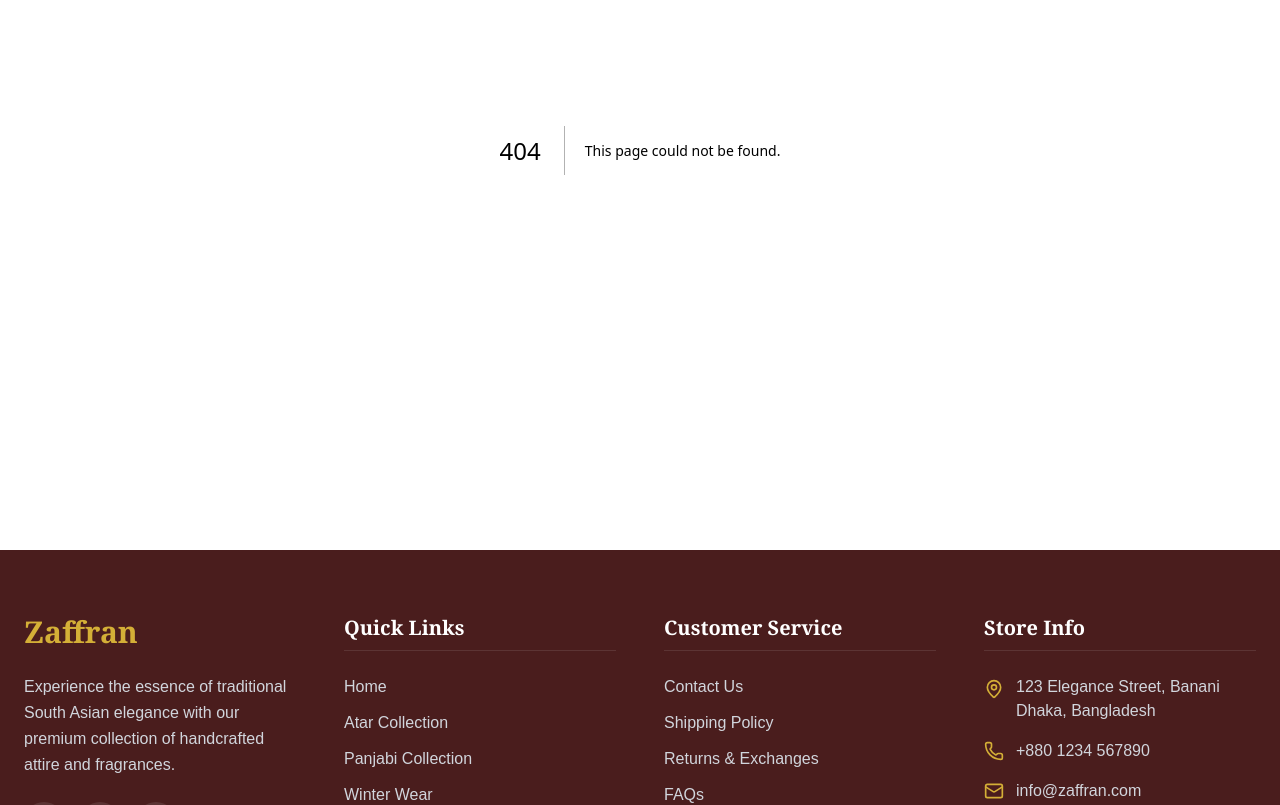
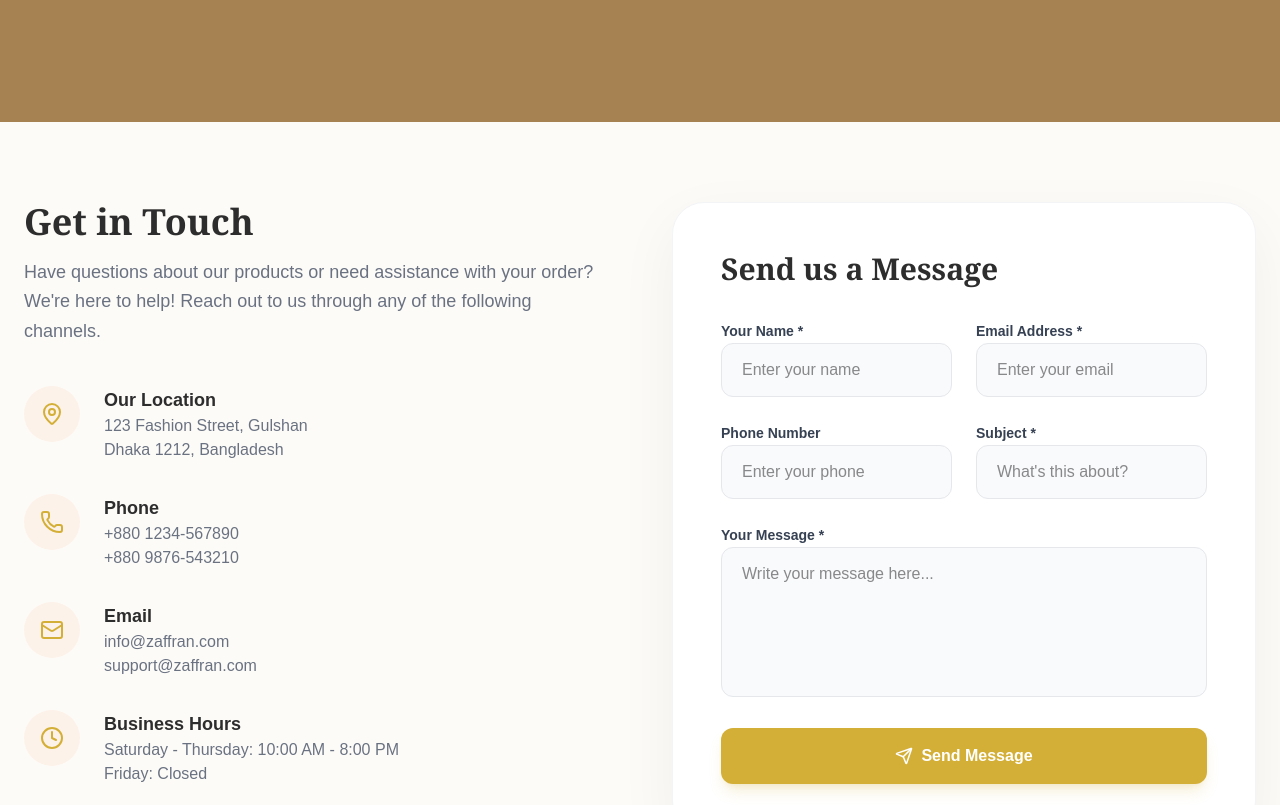
Before and after one commit to Jabedhossain101/Zaffran-app, a Next.js app: page /contact in a window 1280 px wide. Before the commit this address had no page. Shown: the part 320-1125 px from the top of the page. Built offline with nearby package versions, Linux system fonts and the light colour scheme.

Commit message:
[added] added contact page

```diff
--- a/src/app/components/Banner.jsx
+++ b/src/app/components/Banner.jsx
@@ -1,6 +1,6 @@
 'use client';
 
-import React from 'react';
+import React, { useState, useEffect } from 'react'; // useEffect add kora hoyeche
 import { Swiper, SwiperSlide } from 'swiper/react';
 import { Navigation, Pagination, Autoplay, EffectFade } from 'swiper/modules';
 import { ChevronLeft, ChevronRight } from 'lucide-react';
@@ -20,7 +20,6 @@ const slides = [
       'Embrace tradition with our handcrafted panjabi collection featuring exquisite embroidery.',
     image:
       'https://images.unsplash.com/photo-1615813967515-e1838c1c5116?q=80&w=2000',
-    color: 'bg-[#4a1d1d]',
   },
   {
     id: 2,
@@ -30,7 +29,6 @@ const slides = [
       'Experience the essence of luxury with our premium, long-lasting organic atar oils.',
     image:
       'https://images.unsplash.com/photo-1595428774223-ef52624120d2?q=80&w=2000',
-    color: 'bg-[#1d2a4a]',
   },
   {
     id: 3,
@@ -40,13 +38,24 @@ const slides = [
       'Stay warm and stylish with our premium winter shawls and handcrafted outerwear.',
     image:
       'https://images.unsplash.com/photo-1544923246-77307dd654cb?q=80&w=2000',
-    color: 'bg-[#2d3a2d]',
   },
 ];
 
 export default function Banner() {
+  // Hydration Error bondho korar jonno state use kora
+  const [mounted, setMounted] = useState(false);
+
+  useEffect(() => {
+    setMounted(true);
+  }, []);
+
+  // Jodi mounted na hoy (mane server side-e thake), tahole kichu render korbe na
+  if (!mounted) {
+    return <div className="w-full h-[600px] bg-gray-100 animate-pulse"></div>;
+  }
+
   return (
-    <div className="relative group w-full h-[600px] overflow-hidden">
+    <div className="relative group w-full h-[600px] md:h-[750px] overflow-hidden">
       <Swiper
         modules={[Navigation, Pagination, Autoplay, EffectFade]}
         effect="fade"
@@ -66,16 +75,13 @@ export default function Banner() {
         {slides.map(slide => (
           <SwiperSlide key={slide.id}>
             <div className="relative w-full h-full flex items-center">
-              {/* Background Image with Overlay */}
               <div
                 className="absolute inset-0 bg-cover bg-center transition-transform duration-[2000ms] scale-110 group-active:scale-100"
                 style={{ backgroundImage: `url(${slide.image})` }}
               >
-                <div className="absolute inset-0 bg-black/40" />{' '}
-                {/* Dark overlay */}
+                <div className="absolute inset-0 bg-black/40" />
               </div>
 
-              {/* Content Container */}
               <div className="container mx-auto px-6 md:px-12 relative z-10 text-white">
                 <div className="max-w-2xl space-y-6">
                   <span className="inline-block px-4 py-1 rounded-full bg-white/10 backdrop-blur-md border border-white/20 text-sm font-medium tracking-wider text-[#d4af37]">
@@ -107,7 +113,6 @@ export default function Banner() {
           </SwiperSlide>
         ))}
 
-        {/* Custom Navigation Arrows */}
         <button className="button-prev absolute left-4 top-1/2 -translate-y-1/2 z-20 w-12 h-12 flex items-center justify-center rounded-full bg-white/10 hover:bg-white/30 backdrop-blur-md border border-white/20 text-white transition-all opacity-0 group-hover:opacity-100">
           <ChevronLeft size={24} />
         </button>
@@ -115,11 +120,13 @@ export default function Banner() {
           <ChevronRight size={24} />
         </button>
 
-        {/* Custom Pagination (Bottom Bars) */}
         <div className="custom-pagination absolute bottom-8 left-1/2 -translate-x-1/2 z-20 flex gap-2 !w-auto"></div>
       </Swiper>
 
-      <style jsx global>{`
+      {/* Global Style Tags e somossa hoy tai inline CSS e use kora bhalo */}
+      <style
+        dangerouslySetInnerHTML={{
+          __html: `
         .custom-pagination .swiper-pagination-bullet {
           width: 40px;
           height: 4px;
@@ -127,12 +134,16 @@ export default function Banner() {
           background: rgba(255, 255, 255, 0.3);
           opacity: 1;
           transition: all 0.3s ease;
+          display: inline-block;
+          margin: 0 4px;
         }
         .custom-pagination .swiper-pagination-bullet-active {
           background: #d4af37 !important;
           width: 60px;
         }
-      `}</style>
+      `,
+        }}
+      />
     </div>
   );
 }
--- /dev/null
+++ b/src/app/contact/page.jsx
@@ -0,0 +1,191 @@
+'use client';
+
+import React from 'react';
+import {
+  MapPin,
+  Phone,
+  Mail,
+  Clock,
+  Send,
+  Search,
+  ShoppingBag,
+  User,
+} from 'lucide-react';
+
+const ContactPage = () => {
+  return (
+    <div className="min-h-screen bg-[#fdfbf7]">
+      <header className="bg-[#a68253] py-24 md:py-32 px-6 text-center">
+        <div className="container mx-auto">
+          <h1 className="text-5xl md:text-7xl font-serif font-bold text-white mb-4 tracking-tight">
+            Contact Us
+          </h1>
+          <p className="text-white/90 text-lg md:text-xl font-light">
+            We'd love to hear from you
+          </p>
+        </div>
+      </header>
+
+      {/* 3. Main Content Section */}
+      <main className="container mx-auto py-20 px-6">
+        <div className="grid grid-cols-1 lg:grid-cols-2 gap-16 items-start">
+          {/* Left Side: Contact Information */}
+          <div className="space-y-10">
+            <div>
+              <h2 className="text-4xl font-serif font-bold text-[#2d2d2d] mb-4">
+                Get in Touch
+              </h2>
+              <p className="text-gray-500 text-lg leading-relaxed">
+                Have questions about our products or need assistance with your
+                order? We're here to help! Reach out to us through any of the
+                following channels.
+              </p>
+            </div>
+
+            <div className="space-y-8">
+              {/* Location */}
+              <div className="flex gap-6 group">
+                <div className="w-14 h-14 rounded-full bg-[#fdf2e9] flex items-center justify-center text-[#d4af37] shrink-0 group-hover:bg-[#d4af37] group-hover:text-white transition-all">
+                  <MapPin size={24} />
+                </div>
+                <div>
+                  <h4 className="text-lg font-bold text-[#2d2d2d]">
+                    Our Location
+                  </h4>
+                  <p className="text-gray-500">
+                    123 Fashion Street, Gulshan
+                    <br />
+                    Dhaka 1212, Bangladesh
+                  </p>
+                </div>
+              </div>
+
+              {/* Phone */}
+              <div className="flex gap-6 group">
+                <div className="w-14 h-14 rounded-full bg-[#fdf2e9] flex items-center justify-center text-[#d4af37] shrink-0 group-hover:bg-[#d4af37] group-hover:text-white transition-all">
+                  <Phone size={24} />
+                </div>
+                <div>
+                  <h4 className="text-lg font-bold text-[#2d2d2d]">Phone</h4>
+                  <p className="text-gray-500">
+                    +880 1234-567890
+                    <br />
+                    +880 9876-543210
+                  </p>
+                </div>
+              </div>
+
+              {/* Email */}
+              <div className="flex gap-6 group">
+                <div className="w-14 h-14 rounded-full bg-[#fdf2e9] flex items-center justify-center text-[#d4af37] shrink-0 group-hover:bg-[#d4af37] group-hover:text-white transition-all">
+                  <Mail size={24} />
+                </div>
+                <div>
+                  <h4 className="text-lg font-bold text-[#2d2d2d]">Email</h4>
+                  <p className="text-gray-500">
+                    info@zaffran.com
+                    <br />
+                    support@zaffran.com
+                  </p>
+                </div>
+              </div>
+
+              {/* Business Hours */}
+              <div className="flex gap-6 group">
+                <div className="w-14 h-14 rounded-full bg-[#fdf2e9] flex items-center justify-center text-[#d4af37] shrink-0 group-hover:bg-[#d4af37] group-hover:text-white transition-all">
+                  <Clock size={24} />
+                </div>
+                <div>
+                  <h4 className="text-lg font-bold text-[#2d2d2d]">
+                    Business Hours
+                  </h4>
+                  <p className="text-gray-500">
+                    Saturday - Thursday: 10:00 AM - 8:00 PM
+                    <br />
+                    Friday: Closed
+                  </p>
+                </div>
+              </div>
+            </div>
+          </div>
+
+          {/* Right Side: Message Form */}
+          <div className="bg-white p-8 md:p-12 rounded-[32px] shadow-[0_20px_60px_rgba(0,0,0,0.05)] border border-gray-100">
+            <h3 className="text-3xl font-serif font-bold text-[#2d2d2d] mb-8">
+              Send us a Message
+            </h3>
+
+            <form className="space-y-6" onSubmit={e => e.preventDefault()}>
+              <div className="grid grid-cols-1 md:grid-cols-2 gap-6">
+                <div className="space-y-2">
+                  <label className="text-sm font-semibold text-gray-700">
+                    Your Name *
+                  </label>
+                  <input
+                    type="text"
+                    placeholder="Enter your name"
+                    className="w-full px-5 py-3.5 bg-gray-50 border border-gray-200 rounded-xl focus:ring-2 focus:ring-[#d4af37]/20 focus:border-[#d4af37] outline-none transition-all"
+                  />
+                </div>
+                <div className="space-y-2">
+                  <label className="text-sm font-semibold text-gray-700">
+                    Email Address *
+                  </label>
+                  <input
+                    type="email"
+                    placeholder="Enter your email"
+                    className="w-full px-5 py-3.5 bg-gray-50 border border-gray-200 rounded-xl focus:ring-2 focus:ring-[#d4af37]/20 focus:border-[#d4af37] outline-none transition-all"
+                  />
+                </div>
+              </div>
+
+              <div className="grid grid-cols-1 md:grid-cols-2 gap-6">
+                <div className="space-y-2">
+                  <label className="text-sm font-semibold text-gray-700">
+                    Phone Number
+                  </label>
+                  <input
+                    type="text"
+                    placeholder="Enter your phone"
+                    className="w-full px-5 py-3.5 bg-gray-50 border border-gray-200 rounded-xl focus:ring-2 focus:ring-[#d4af37]/20 focus:border-[#d4af37] outline-none transition-all"
+                  />
+                </div>
+                <div className="space-y-2">
+                  <label className="text-sm font-semibold text-gray-700">
+                    Subject *
+                  </label>
+                  <input
+                    type="text"
+                    placeholder="What's this about?"
+                    className="w-full px-5 py-3.5 bg-gray-50 border border-gray-200 rounded-xl focus:ring-2 focus:ring-[#d4af37]/20 focus:border-[#d4af37] outline-none transition-all"
+                  />
+                </div>
+              </div>
+
+              <div className="space-y-2">
+                <label className="text-sm font-semibold text-gray-700">
+                  Your Message *
+                </label>
+                <textarea
+                  rows="5"
+                  placeholder="Write your message here..."
+                  className="w-full px-5 py-3.5 bg-gray-50 border border-gray-200 rounded-xl focus:ring-2 focus:ring-[#d4af37]/20 focus:border-[#d4af37] outline-none transition-all resize-none"
+                ></textarea>
+              </div>
+
+              <button className="w-full py-4 bg-[#d4af37] hover:bg-[#b8962d] text-white font-bold rounded-xl transition-all shadow-lg shadow-[#d4af37]/20 flex items-center justify-center gap-2 group active:scale-[0.98]">
+                <Send
+                  size={18}
+                  className="group-hover:translate-x-1 group-hover:-translate-y-1 transition-transform"
+                />
+                Send Message
+              </button>
+            </form>
+          </div>
+        </div>
+      </main>
+    </div>
+  );
+};
+
+export default ContactPage;
```
